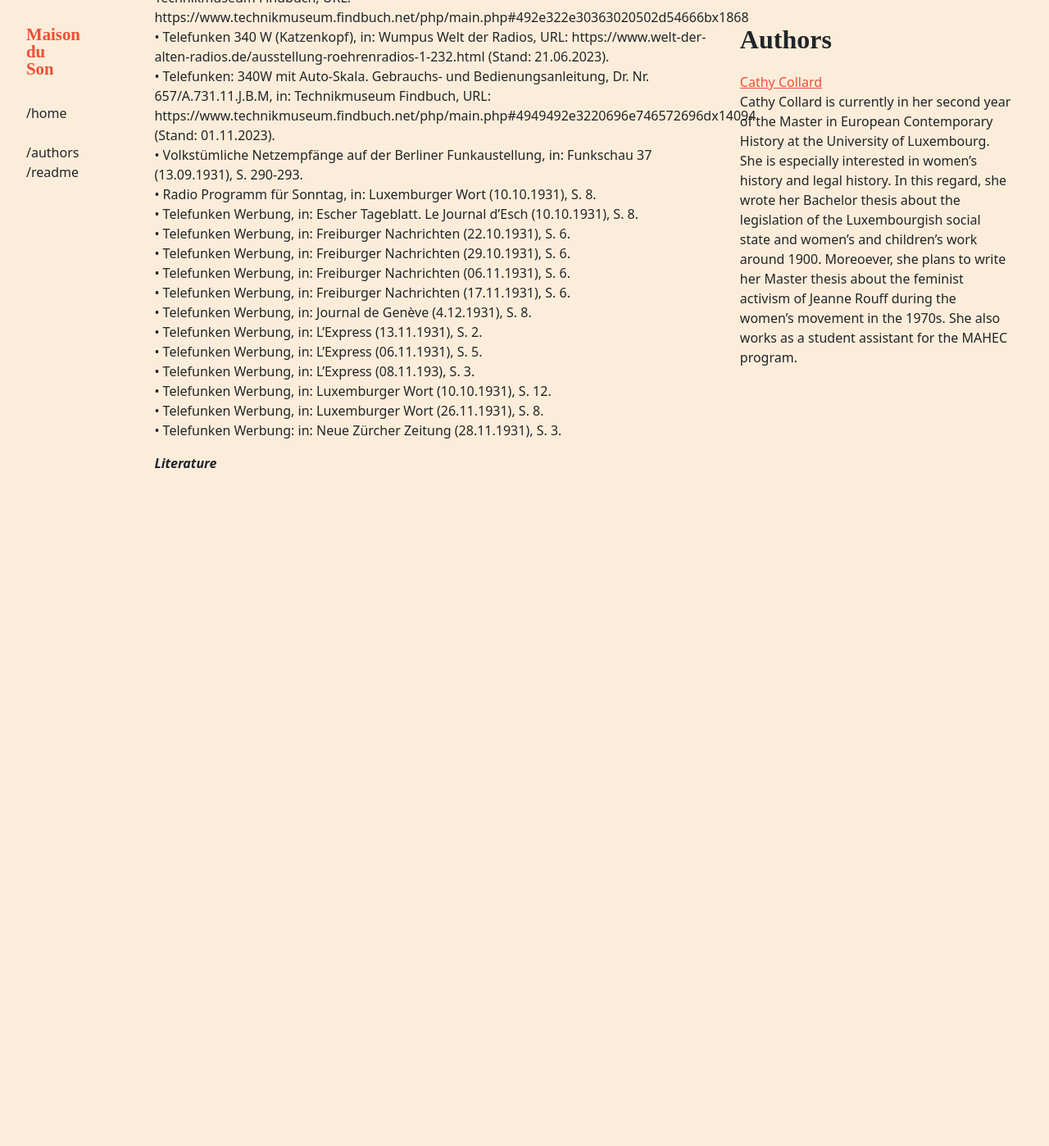
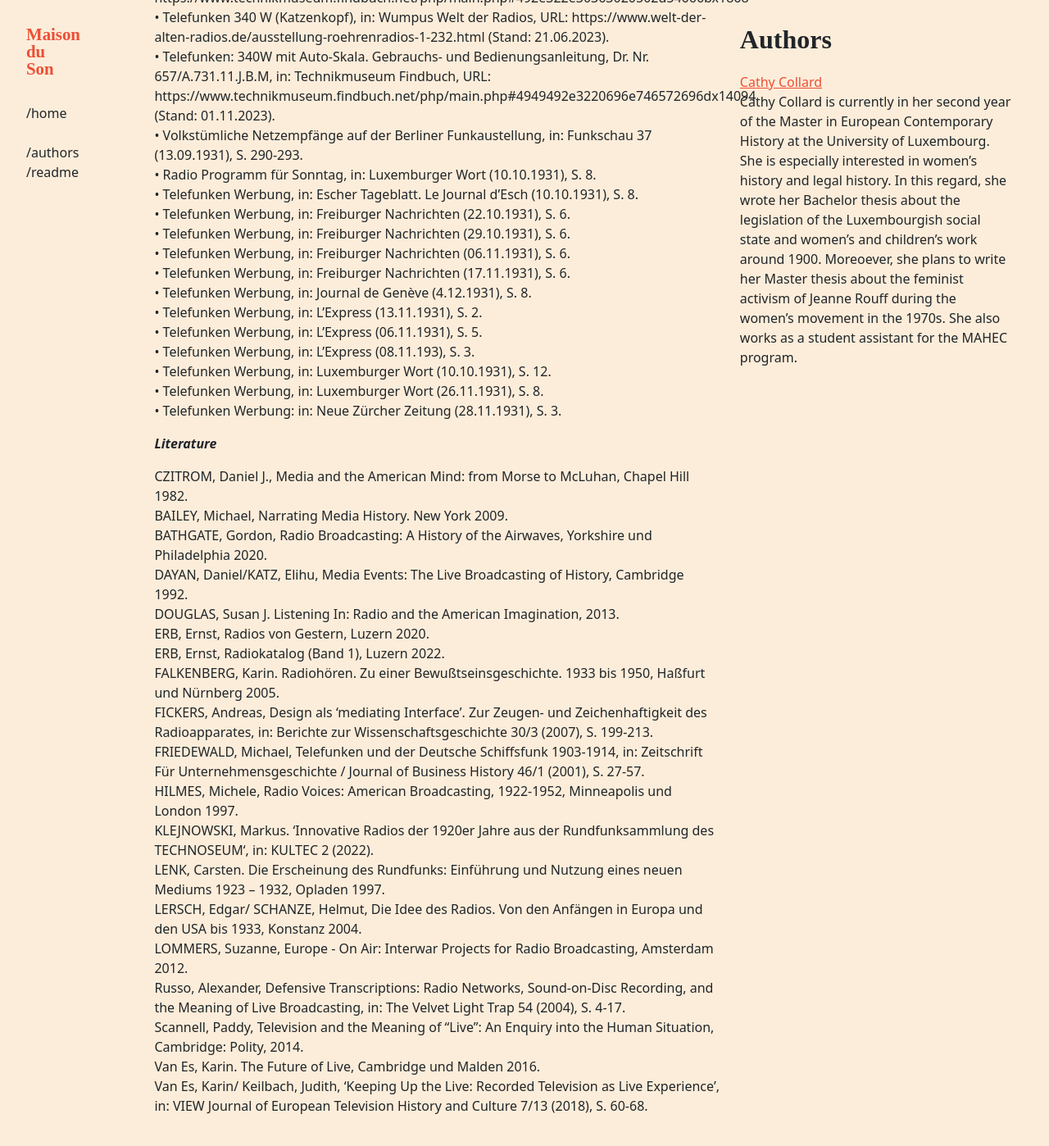
Before and after one commit to C2DH/maison-du-son, a Jekyll site: the page built from _objects/Telefunken-340W.md, in a window 1280 px wide and 1400 px high, scrolled down 6168 px. Shown: the whole window at 82% size. Built offline with Jekyll 4.4.1, drawn with Linux system fonts in a browser that asks for light colours; some web fonts are replaced; before the commit the page ends 6793 px from its top, so only the background shows below that.

Commit message:
Update Telefunken-340W.md

```diff
--- a/_objects/Telefunken-340W.md
+++ b/_objects/Telefunken-340W.md
@@ -71,7 +71,7 @@
 [34] Um einen Eindruck der Trennschärfe und Empfangsgüte des Telefunken 340 W zu bekommen, siehe: Telefunken 340W ‘Katzenkopf, Baujahr 1931 im Betrieb, in: YouTube, URL: https://www.youtube.com/watch?v=L_mMAF52Ws4&t=88s (Stand: 22.06.2023). Weitere Verweise auf Tonaufnahmen von YouTube befinden sich im Bild- und Tonmaterial auf S. 13. <br>
 [35] Radio Programm für Sonntag, in: Luxemburger Wort (10.10.1931), S. 8. <br>
 [36] Mitteilung des Telefunken-Service (Anm. 1), S. 3. <br>
-***
+
 
 ***Sources***
 
@@ -100,3 +100,23 @@
 • Telefunken Werbung: in: Neue Zürcher Zeitung (28.11.1931), S. 3. <br>
 
 ***Literature***
+
+CZITROM, Daniel J., Media and the American Mind: from Morse to McLuhan, Chapel Hill 1982. <br>
+BAILEY, Michael, Narrating Media History. New York 2009. <br>
+BATHGATE, Gordon, Radio Broadcasting: A History of the Airwaves, Yorkshire und Philadelphia 2020. <br>
+DAYAN, Daniel/KATZ, Elihu, Media Events: The Live Broadcasting of History, Cambridge 1992. <br>
+DOUGLAS, Susan J. Listening In: Radio and the American Imagination, 2013. <br>
+ERB, Ernst, Radios von Gestern, Luzern 2020. <br>
+ERB, Ernst, Radiokatalog (Band 1), Luzern 2022. <br>
+FALKENBERG, Karin. Radiohören. Zu einer Bewußtseinsgeschichte. 1933 bis 1950, Haßfurt und Nürnberg 2005.<br>
+FICKERS, Andreas, Design als ‘mediating Interface’. Zur Zeugen- und Zeichenhaftigkeit des Radioapparates, in: Berichte zur Wissenschaftsgeschichte 30/3 (2007), S. 199-213. <br>
+FRIEDEWALD, Michael, Telefunken und der Deutsche Schiffsfunk 1903-1914, in: Zeitschrift Für Unternehmensgeschichte / Journal of Business History 46/1 (2001), S. 27-57. <br>
+HILMES, Michele, Radio Voices: American Broadcasting, 1922-1952, Minneapolis und London 1997. <br>
+KLEJNOWSKI, Markus. ‘Innovative Radios der 1920er Jahre aus der Rundfunksammlung des TECHNOSEUM‘, in: KULTEC 2 (2022). <br>
+LENK, Carsten. Die Erscheinung des Rundfunks: Einführung und Nutzung eines neuen Mediums 1923 – 1932, Opladen 1997. <br>
+LERSCH, Edgar/ SCHANZE, Helmut, Die Idee des Radios. Von den Anfängen in Europa und den USA bis 1933, Konstanz 2004. <br>
+LOMMERS, Suzanne, Europe - On Air: Interwar Projects for Radio Broadcasting, Amsterdam 2012. <br>
+Russo, Alexander, Defensive Transcriptions: Radio Networks, Sound-on-Disc Recording, and the Meaning of Live Broadcasting, in: The Velvet Light Trap 54 (2004), S. 4-17. <br>
+Scannell, Paddy, Television and the Meaning of “Live”: An Enquiry into the Human Situation, Cambridge: Polity, 2014.<br>
+Van Es, Karin. The Future of Live, Cambridge und Malden 2016.<br>
+Van Es, Karin/ Keilbach, Judith, ‘Keeping Up the Live: Recorded Television as Live Experience’, in: VIEW Journal of European Television History and Culture 7/13 (2018), S. 60-68.<br>
```
